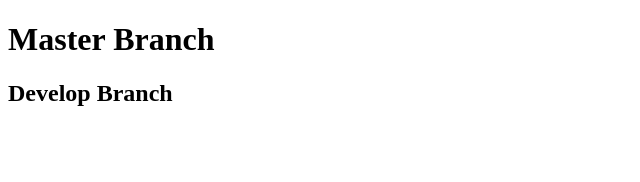
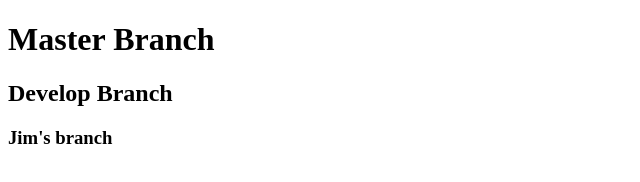
Before and after one commit to JStew062/teamGit, a plain HTML site: page Index.html in a window 1280 px wide. Shown: the whole page, without its empty margins (0-640 px from the left). Drawn offline with Linux system fonts and the light colour scheme.

Commit message:
jim's branch

```diff
--- a/Index.html
+++ b/Index.html
@@ -12,6 +12,8 @@
 
     <h2>Develop Branch</h2>
 
+    <h3>Jim's branch</h3>
+
 
 
 </body>
```
